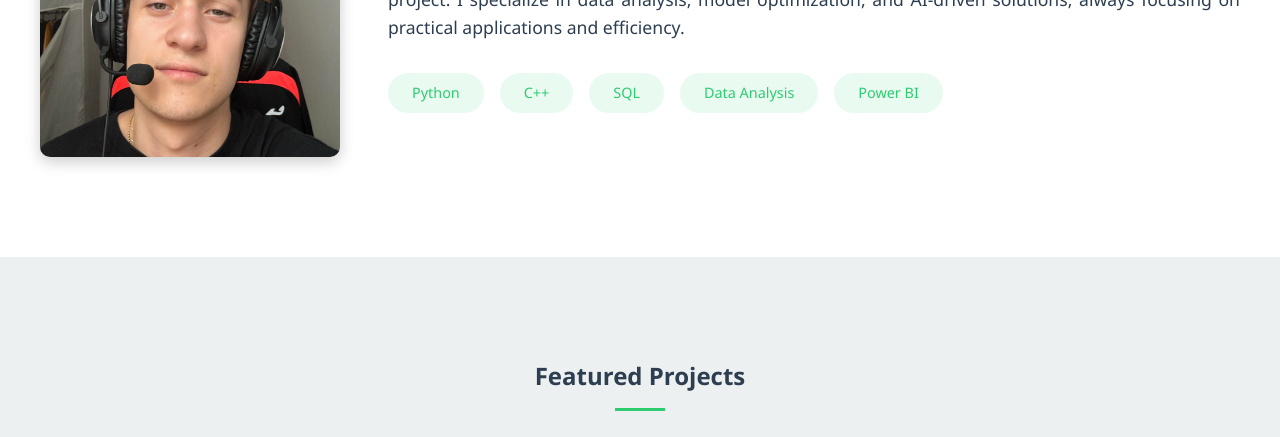
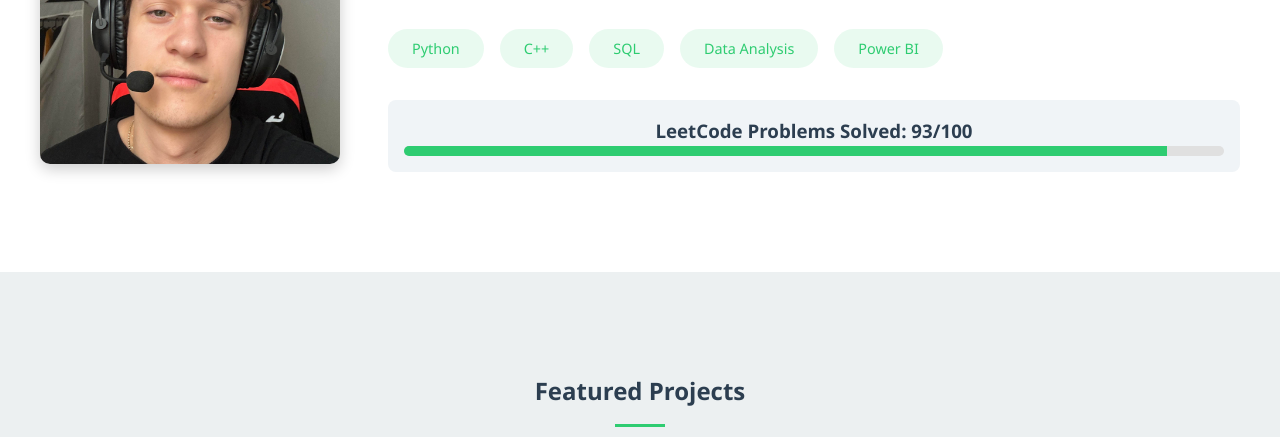
Before and after one commit to rychu777/rychu777.github.io, a plain HTML site: page index.html in a window 1280 px wide. Shown: the part 1766-2203 px from the top of the page. Drawn offline with Linux system fonts and the light colour scheme; a script that the page names is missing.

Commit message:
LeetCode

```diff
--- a/css/style.css
+++ b/css/style.css
@@ -288,3 +288,22 @@ body {
 }
 
 /*# sourceMappingURL=style.css.map */
+.leetcode__progress {
+  margin-top: 2rem;
+  padding: 1rem;
+  background-color: #f0f4f7;
+  border-radius: 8px;
+  text-align: center;
+}
+
+.progress-bar {
+  width: 100%;
+  background-color: #e0e0e0;
+  border-radius: 20px;
+  overflow: hidden;
+}
+
+.progress {
+  height: 10px;
+  background-color: #2ecc71;
+}
--- a/index.html
+++ b/index.html
@@ -69,6 +69,13 @@
                         <span class="skill">SQL</span>
                         <span class="skill">Data Analysis</span>
                         <span class="skill">Power BI</span>
+                    </div>
+                    <!-- LeetCode Solved Section -->
+                    <div class="leetcode__progress">
+                        <h3>LeetCode Problems Solved: 93/100</h3>
+                        <div class="progress-bar">
+                            <div class="progress" style="width: 93%"></div>
+                        </div>
                     </div>
                 </div>
             </div>
```
